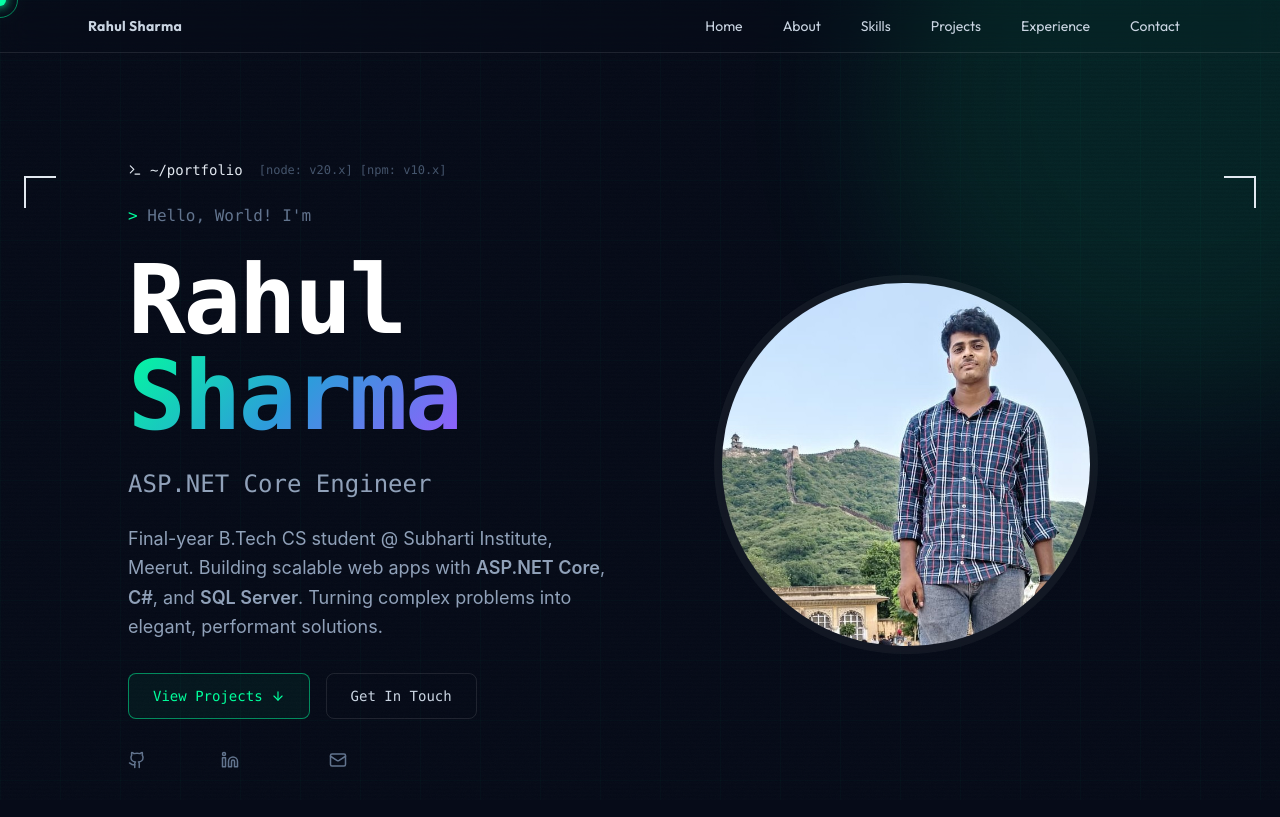
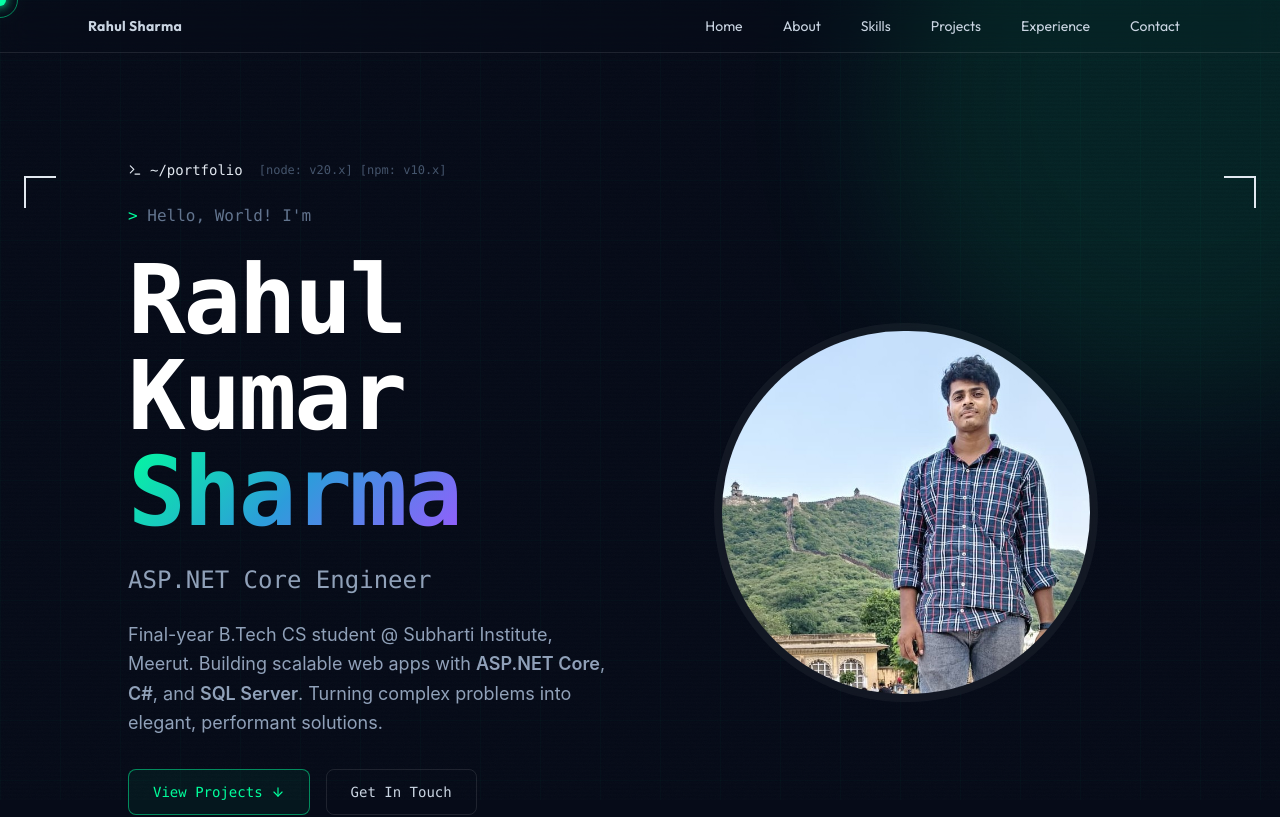
Before and after one commit to Rahul-Sharma6622/RahulPortfolio, a React (Vite) app: page / in a window 1280 px wide. Shown: the top 817 px of the page. Built offline with nearby package versions, Linux system fonts and the light colour scheme.

Commit message:
Kumar added

```diff
--- a/src/components/Hero.jsx
+++ b/src/components/Hero.jsx
@@ -107,6 +107,7 @@ export default function Hero() {
             >
               <span className="text-white">Rahul</span>
               <br />
+              <span className="text-white">Kumar </span>
               <span
                 className="text-transparent bg-clip-text"
                 style={{
```
